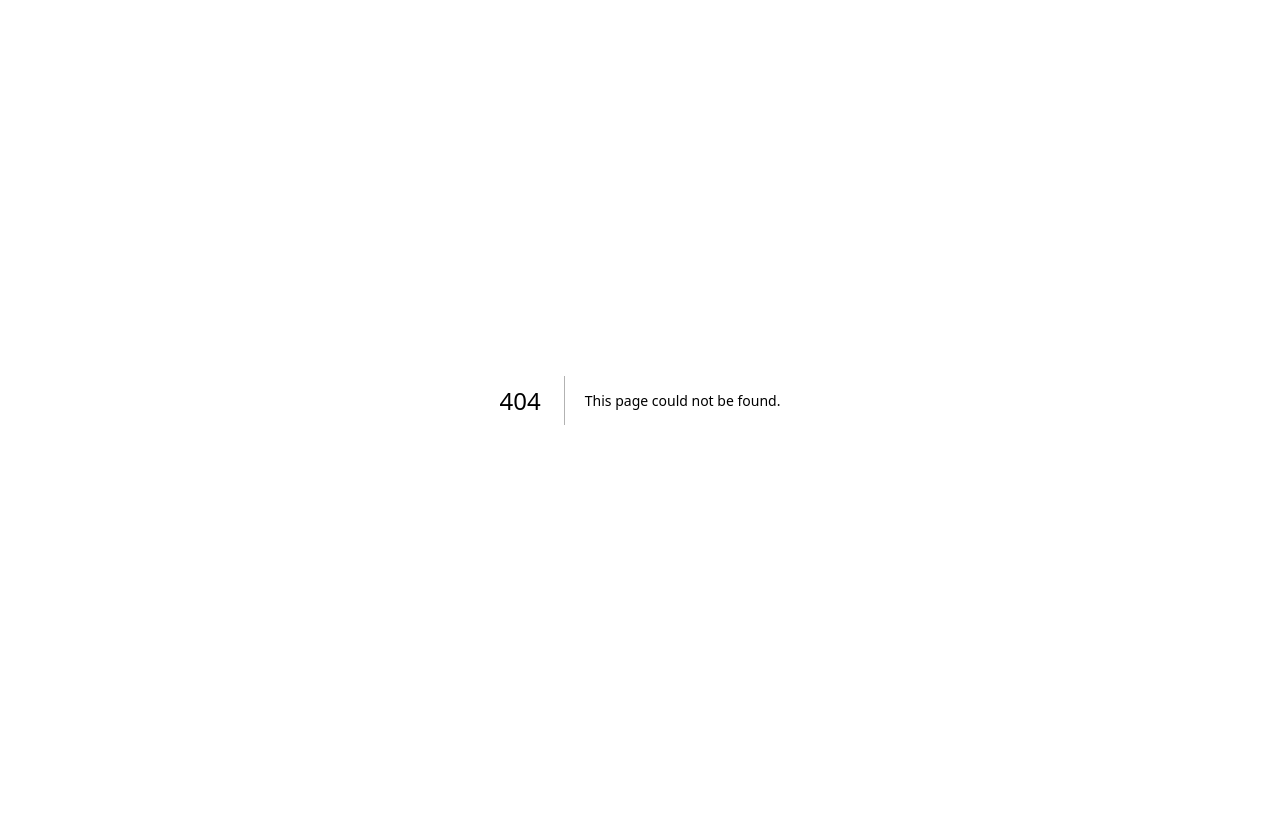
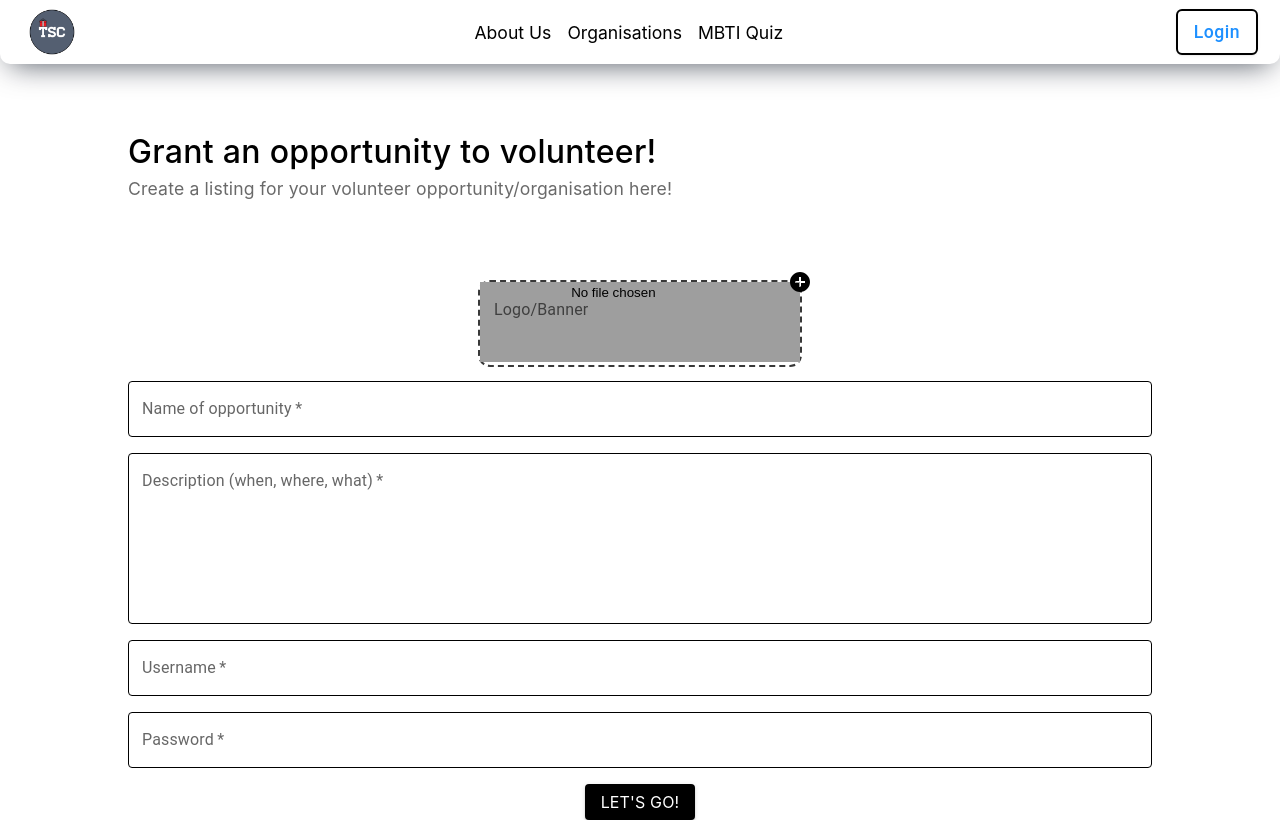
Before and after one commit to bbcs2023lmaouniqueidentifier/bbcs2023, a Next.js app: page /auth/createopp in a window 1280 px wide. Before the commit this address had no page. Built offline with nearby package versions, Linux system fonts and the light colour scheme; grey boxes are pictures that could not be loaded.

Commit message:
feat(frontend): opp page

```diff
--- /dev/null
+++ b/src/app/auth/createopp/Validation.ts
@@ -0,0 +1,39 @@
+import * as Yup from 'yup';
+
+const SOME_SIZE_LIMIT = 1048576000;
+const SUPPORTED_FORMATS = ['image/jpeg', 'image/png', 'image/webp'];
+export const AddOppValidation = Yup.object().shape({
+  username: Yup.string()
+    .matches(
+      /^[a-zA-Z0-9]{4,20}$/,
+      'Username should contain 4 to 20 alphanumeric characters',
+    )
+    .required('Username is required'),
+
+  password: Yup.string().required('Password is required'),
+  opp_name: Yup.string().required('Name of volunteer opportunity is required'),
+  opp_desc: Yup.string().required('Description is required'),
+  opp_logo: Yup.mixed<FileList>()
+    .required('Logo is required')
+    .test(
+      'length',
+      'Logo is required',
+      (value) => value instanceof FileList && value.length === 1,
+    )
+    .test(
+      'fileSize',
+      'File too large',
+      (value) =>
+        value instanceof FileList &&
+        value[0] &&
+        value[0].size <= SOME_SIZE_LIMIT,
+    )
+    .test(
+      'fileType',
+      'Unsupported File Format',
+      (value) =>
+        value instanceof FileList &&
+        value[0] &&
+        SUPPORTED_FORMATS.includes(value[0].type),
+    ),
+});
--- /dev/null
+++ b/src/app/auth/createopp/page.tsx
@@ -0,0 +1,164 @@
+'use client';
+import {
+  InputLabel,
+  Button,
+  FormControl,
+  TextField,
+  Badge,
+  Typography,
+  FormHelperText,
+} from '@mui/material';
+
+import { useForm } from 'react-hook-form';
+import { yupResolver } from '@hookform/resolvers/yup';
+import { AddOppValidation } from './Validation';
+import { AccountDetails } from '@/app/types';
+import { ThemeWrapper } from '@/app/ThemeWrapper';
+import { MediaQueryContext } from '@/app/components/Providers/MediaQueryProvider';
+import AddCircleIcon from '@mui/icons-material/AddCircle';
+import Image from 'next/image';
+import { useContext, useRef, useState, useEffect } from 'react';
+import './styles.css';
+
+interface OppDetails extends Omit<AccountDetails, 'email' | 'repeat_password'> {
+  opp_logo: FileList;
+  opp_name: string;
+  opp_desc: string;
+}
+
+export const LoginPage = () => {
+  const { theming, breakpoints } = useContext(MediaQueryContext);
+  const [fileURL, setFileURL] = useState<string | null>();
+
+  const {
+    register,
+    handleSubmit,
+    watch,
+    formState: { errors },
+  } = useForm({
+    resolver: yupResolver(AddOppValidation),
+  });
+
+  const logo = watch('opp_logo');
+
+  useEffect(() => {
+    const imageURL =
+      logo && logo.length > 0 ? URL.createObjectURL(logo[0]) : null;
+    setFileURL(imageURL);
+  }, [logo]);
+
+  const inputRef = useRef<HTMLInputElement>(null);
+
+  const handleCreateOpp = async (form: OppDetails) => {
+    console.log(form);
+  };
+
+  const textFieldStyles = {
+    fieldset: {
+      borderColor: 'var(--primary)',
+    },
+    '&:hover fieldset': {
+      borderColor: 'var(--secondary)!important', // works
+    },
+  };
+  return (
+    <ThemeWrapper darkTheme={theming.darkMode}>
+      <form className='login-form' onSubmit={handleSubmit(handleCreateOpp)}>
+        <div className='opp-text'>
+          <Typography className='subtitle' color='primary'>
+            Grant an opportunity to volunteer!
+          </Typography>
+          <Typography className='description less-important'>
+            Create a listing for your volunteer opportunity/organisation here!
+          </Typography>
+        </div>
+        <div className='opp-form'>
+          <Image
+            src='/clipart/raisehand.png'
+            width={0}
+            height={0}
+            alt='raisehand'
+          />
+
+          <FormControl id='opp_logo' className='form-control opp-logo'>
+            <Badge badgeContent={<AddCircleIcon color='primary' />}>
+              <InputLabel htmlFor='opp_logo' color='primary'>
+                {fileURL ? null : 'Logo/Banner'}
+              </InputLabel>
+              <input
+                {...register('opp_logo')}
+                id='opp_logo'
+                type='file'
+                accept='image/jpeg,image/png,image/webp'
+                className='opp-logo-input opp-logo-img'
+                style={{ backgroundImage: `url(${fileURL})` }}
+              />
+            </Badge>
+            <FormHelperText error={Boolean(errors.opp_logo)}>
+              {errors.opp_logo?.message}
+            </FormHelperText>
+          </FormControl>
+          <FormControl id='opp_name' className='form-control'>
+            <TextField
+              sx={textFieldStyles}
+              type='text'
+              label='Name of opportunity'
+              error={Boolean(errors.username)}
+              helperText={errors.username?.message}
+              {...register('opp_name')}
+              required
+            />
+          </FormControl>
+          <FormControl id='description' className='form-control'>
+            <TextField
+              sx={textFieldStyles}
+              type='text'
+              multiline
+              rows={6}
+              label='Description (when, where, what)'
+              error={Boolean(errors.username)}
+              helperText={errors.username?.message}
+              {...register('opp_desc')}
+              required
+            />
+          </FormControl>
+          <FormControl id='username' className='form-control'>
+            <TextField
+              sx={textFieldStyles}
+              type='text'
+              label='Username'
+              error={Boolean(errors.username)}
+              helperText={errors.username?.message}
+              {...register('username')}
+              required
+            />
+          </FormControl>
+
+          <FormControl id='password' className='form-control'>
+            <TextField
+              sx={textFieldStyles}
+              type='password'
+              label='Password'
+              error={Boolean(errors.password)}
+              helperText={errors.password?.message}
+              {...register('password')}
+              required
+            />
+          </FormControl>
+
+          <Button
+            variant='contained'
+            color='primary'
+            type='submit'
+            className='submit-button button'
+          >
+            <Typography noWrap>Let's go!</Typography>
+          </Button>
+        </div>
+      </form>
+    </ThemeWrapper>
+  );
+};
+
+LoginPage.displayName = 'LoginPage';
+export default LoginPage;
--- /dev/null
+++ b/src/app/auth/createopp/styles.css
@@ -0,0 +1,28 @@
+.opp-text {
+  padding: 5% 10%;
+}
+
+.opp-form {
+  display: flex;
+  flex-direction: column;
+  gap: 1rem;
+  justify-content: center;
+  align-items: center;
+  padding: 0 10%;
+}
+
+.form-control {
+  width: 100%;
+}
+
+.opp-logo {
+  width: 40vh;
+
+  border-radius: 10px;
+  outline: 2px dashed var(--less-important);
+}
+.opp-logo-img {
+  width: 40vh;
+  height: 10vh;
+  cursor: pointer;
+}
--- a/src/app/components/ImageScoller/styles.css
+++ b/src/app/components/ImageScoller/styles.css
@@ -53,7 +53,7 @@
 
 .image-scroller-button {
   --primary: white !important;
-  width: 15vw;
+  width: 10vw;
   margin-top: 5%;
 }
 
--- a/src/app/globals.css
+++ b/src/app/globals.css
@@ -18,6 +18,9 @@ svg {
 /* apply smooth transition as default evcept for mui popper */
 *:not([class*='popper']) {
   transition: all 0.2s ease-out;
+}
+input[type='file']::-webkit-file-upload-button {
+  visibility: hidden;
 }
 
 .page-container {
```
